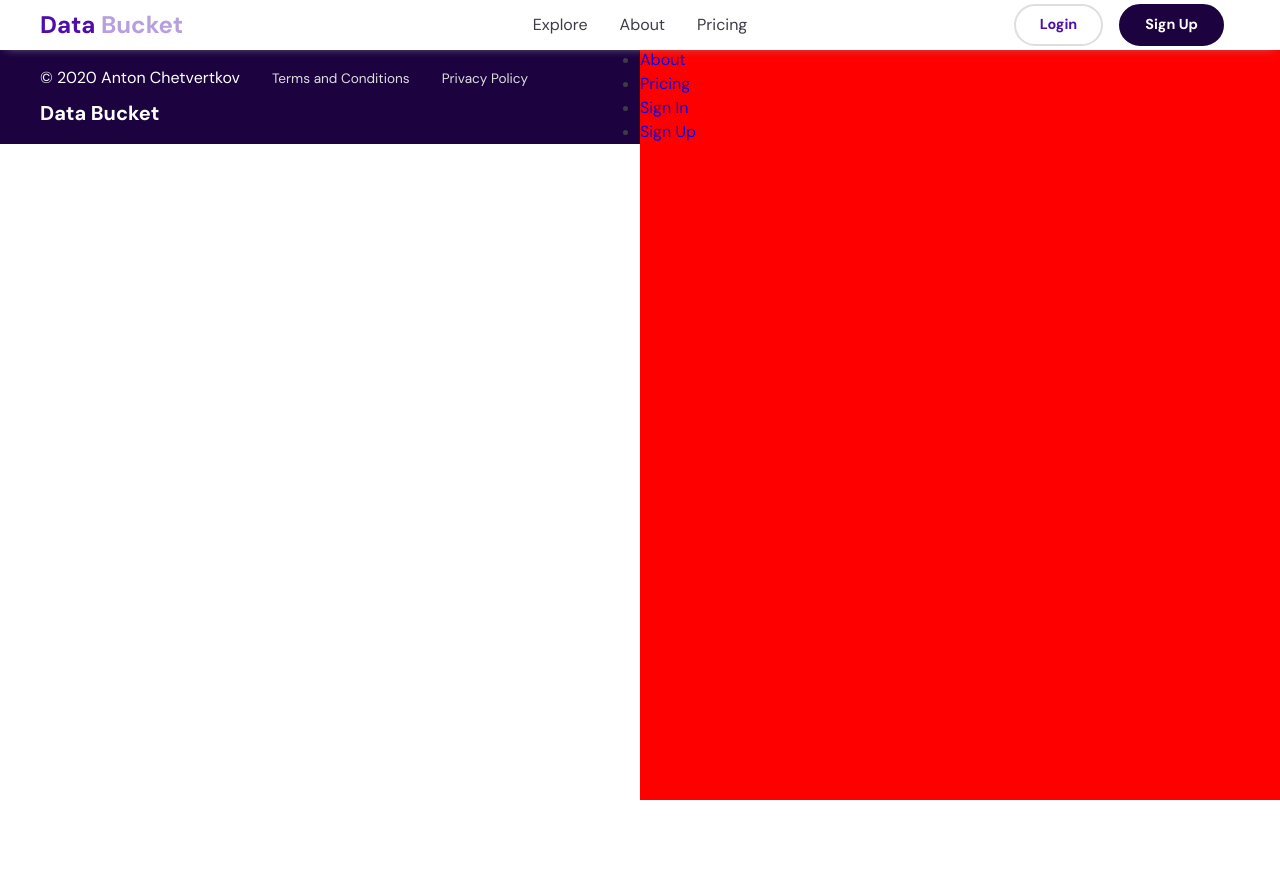
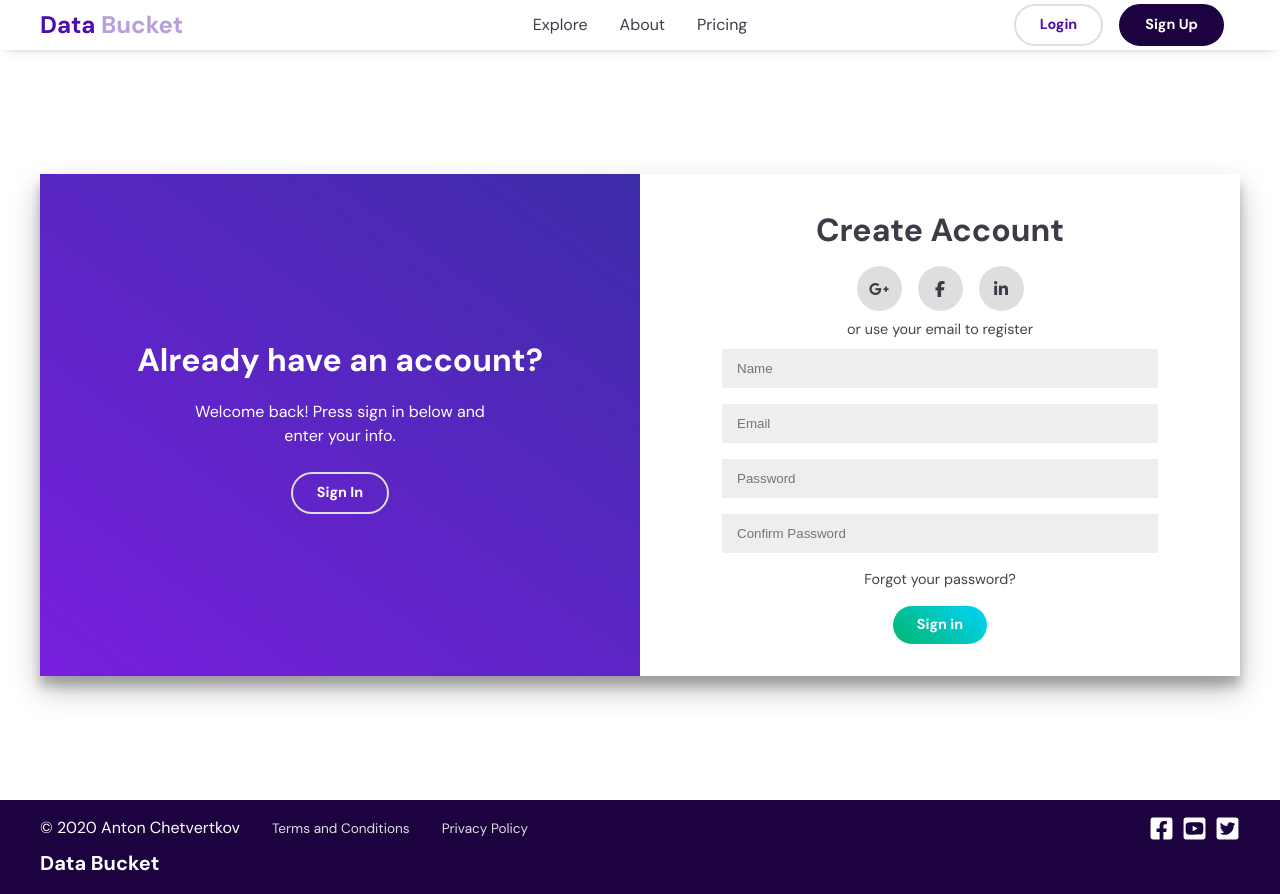
Before and after one commit to AntonCC/Data-bucket, a React (Create React App) app: page /data-bucket/signin in a window 1280 px wide. Before the commit the page ends 800 px from the top, so only its background shows below. Built offline with nearby package versions, Linux system fonts and the light colour scheme.

Commit message:
routes for production

```diff
--- a/src/App.jsx
+++ b/src/App.jsx
@@ -1,4 +1,4 @@
-import React from 'react';
+import React, { useState } from 'react';
 import './App.scss';
 import { Switch, Route } from 'react-router-dom'
 import { SignProvider } from './contexts/signContext'
@@ -13,13 +13,23 @@ import Pricing from './pages/pricing'
 import SignInSignUp from './pages/sign-in-sign-up'
 import About from './pages/about'
 
-function App() {
+const App = () => {
+  const [sidebar, setSidebar] = useState(false)
+
+  const handleSidebar = () => {
+    setSidebar(!sidebar)
+  }
+
+  const closeSidebar = () => {
+    setSidebar(false)
+  }
+
   return (
     <SignProvider>
     <ScrollTop/>
-      <div className="App">
-        <Sidebar />
-        <Navbar />
+    <Sidebar sidebar={sidebar} handleSidebar={handleSidebar} />
+      <div className='App' onClick={sidebar ? closeSidebar : ''}>
+        <Navbar handleSidebar={handleSidebar} />
         <NavPlaceholder />
         <Switch>
           <Route key='Home' exact path='/' component={Home} />
--- a/src/App.scss
+++ b/src/App.scss
@@ -10,6 +10,13 @@ body {
   font-family: 'DM Sans', sans-serif;
   color: #3c3c48;
   line-height: 1.5;
+}
+
+.App {
+  &.darken {
+    filter: brightness(50%);
+  }
+  z-index: 5;
 }
 
 .container {
--- a/src/components/banner/banner.jsx
+++ b/src/components/banner/banner.jsx
@@ -8,7 +8,7 @@ const Banner = ({ title, body, buttonStyle, buttonText, image, switchSide, link
     <div className="banner" >
       <div className={`container ${switchSide ? 'banner-switch': ''}`}>
         <div className="side-a">
-          <img src={ image } />
+          <img src={ image } alt="banner"/>
         </div>
         <div className="side-b">
           <h2>{ title }</h2>
--- a/src/components/hero/hero.jsx
+++ b/src/components/hero/hero.jsx
@@ -26,7 +26,7 @@ const Hero = ({ title, subtitle, buttonText, image, video, extend, link }) => {
         >
           {
             image
-              ? <img src={ image } />
+              ? <img src={ image } alt="hero"/>
               : <video src={ video } autoPlay loop muted/>
           }
         </motion.div>
--- a/src/components/navbar/navbar.jsx
+++ b/src/components/navbar/navbar.jsx
@@ -1,11 +1,11 @@
 import React, { useContext } from 'react'
+import { SignContext } from '../../contexts/signContext'
 import './navbar.scss'
 import { Link } from 'react-router-dom'
 import Button from '../button/button'
 import { ReactComponent as Hamburger} from '../../img/icons/bars-solid.svg'
-import { SignContext } from '../../contexts/signContext'
 
-const Navbar = () => {
+const Navbar = ({ handleSidebar }) => {
   const [sign, setSign] = useContext(SignContext)
   const signIn = () => {
     // false renders Sign In
@@ -38,7 +38,7 @@ const Navbar = () => {
             <Button buttonStyle="btn-primary">Sign Up</Button>
           </Link>
         </div>
-        <div className="mobile-hamburger">
+        <div className="mobile-hamburger" onClick={handleSidebar}>
           <Hamburger />
         </div>
       </div>
--- a/src/components/sidebar/sidebar.jsx
+++ b/src/components/sidebar/sidebar.jsx
@@ -1,18 +1,44 @@
-import React from 'react'
+import React, { useContext } from 'react'
+import { SignContext } from '../../contexts/signContext'
 import './sidebar.scss'
 import { Link } from 'react-router-dom'
+import { ReactComponent as Cross } from '../../img/icons/times-solid.svg'
 
-const Sidebar = ({ open, handleSidebar }) => {
+const Sidebar = ({ sidebar, handleSidebar }) => {
+  const [sign, setSign] = useContext(SignContext)
+
+  const signIn = () => {
+    // false renders Sign In
+    setSign(false)
+  }
+
+  const signUp = () => {
+    // true renders Sign Up
+    setSign(true)
+  }
+
+  const handleSignIn = () => {
+    handleSidebar()
+    signIn()
+  }
+
+  const handleSignUp = () => {
+    handleSidebar()
+    signUp()
+  }
+
+
   return (
-    <div className="sidebar">
+    <div className={`sidebar ${sidebar ? 'open' : ''}`}>
+      <Cross />
       <nav>
         <ul>
-          <li><Link to="/">Home</Link></li>
-          <li><Link to="/explore">Explore</Link></li>
-          <li><Link to="/about">About</Link></li>
-          <li><Link to="/pricing">Pricing</Link></li>
-          <li><Link to="/signin">Sign In</Link></li>
-          <li><Link to="/singin">Sign Up</Link></li>
+          <li><Link to="/" onClick={handleSidebar}>Home</Link></li>
+          <li><Link to="/explore" onClick={handleSidebar}>Explore</Link></li>
+          <li><Link to="/about" onClick={handleSidebar}>About</Link></li>
+          <li><Link to="/pricing" onClick={handleSidebar}>Pricing</Link></li>
+          <li><Link to="/signin" onClick={handleSignIn}>Sign In</Link></li>
+          <li><Link to="/signin" onClick={handleSignUp}>Sign Up</Link></li>
         </ul>
       </nav>
     </div>
--- a/src/components/sidebar/sidebar.scss
+++ b/src/components/sidebar/sidebar.scss
@@ -3,6 +3,43 @@
   bottom: 0;
   right: 0;
   height: 100%;
-  width: 50%;
-  background-color: red;
+  width: 60%;
+  background-color: #333;
+  z-index: 10;
+  transform: translateX(100%);
+  transition: transform 300ms ease-in;
+  border-left: 3px solid #01cacf;
+  svg {
+    position: absolute;
+    top: 5%;
+    right: 10%;;
+    height: 35px;
+    width: 35px;
+    color: #fff;
+  }
+  nav {
+    height: 100%;
+    width: 100%;
+    display: flex;
+    justify-content: center;
+    align-items: center;
+    ul {
+      display: flex;
+      flex-direction: column;
+      list-style: none;
+      li {
+        padding: 1rem;
+        font-size: 1.25rem;
+        a {
+          color: #fff;
+          &:hover {
+            color: #01cacf;
+          }
+        }
+      }
+    }
+  }
+  &.open {
+    transform: translateX(0);
+  }
 }
--- a/src/index.js
+++ b/src/index.js
@@ -5,7 +5,7 @@ import './index.css';
 import App from './App';
 
 ReactDOM.render(
-  <Router>
+  <Router basename="/data-bucket">
     <React.StrictMode>
       <App />
     </React.StrictMode>
--- a/src/pages/about.jsx
+++ b/src/pages/about.jsx
@@ -1,4 +1,4 @@
-import React, { useEffect } from 'react'
+import React from 'react'
 import { heroInfo, jumboInfo, bannerInfo, accordionInfo } from './aboutInfo'
 import Hero from '../components/hero/hero'
 import Jumbotron from '../components/jumbotron/jumbotron'
--- a/src/pages/aboutInfo.js
+++ b/src/pages/aboutInfo.js
@@ -1,7 +1,6 @@
 import HeroVid from '../video/hero-vid.mp4'
 import Goals from '../img/goals.jpg'
 import Values from '../img/values.jpg'
-import Banner from '../components/banner/banner'
 
 export const heroInfo = {
   title: 'We make editing easy',
```
Also changed, not shown: src/img/icons/times-solid.svg (added), 1 other file (tests, documents, lock files or other folders).
